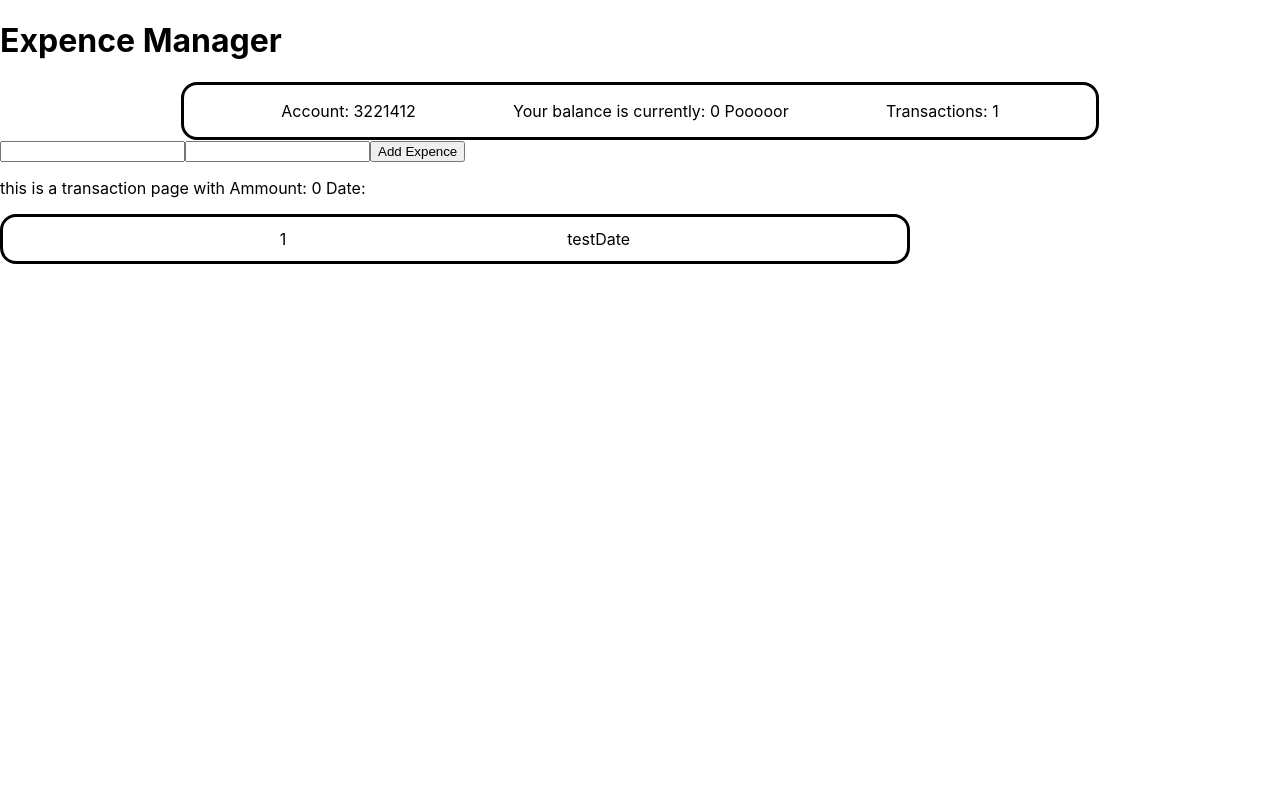
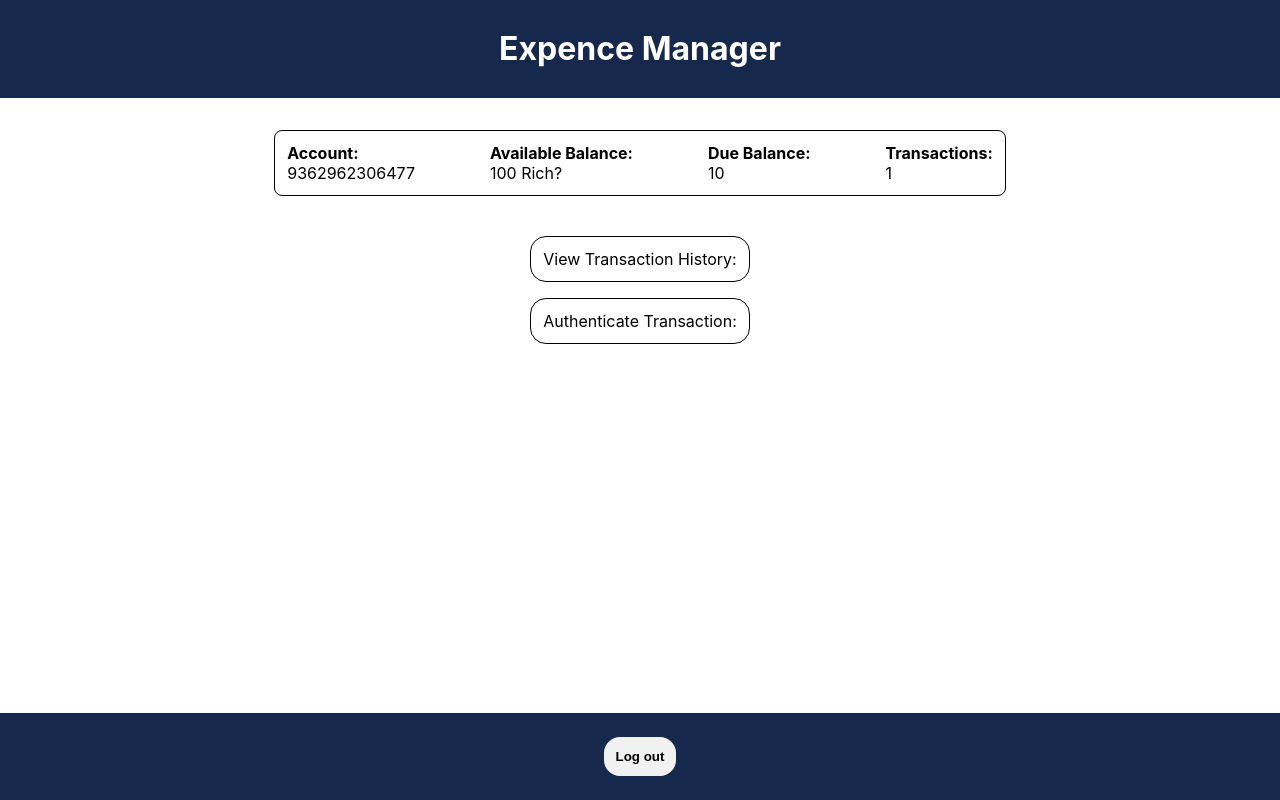
Before and after one commit to williamaredal/expense-manager, a React (Create React App) app: page / in a window 1280 px wide. Built offline with nearby package versions, Linux system fonts and the light colour scheme.

Commit message:
Improved dash layout, buttons, and store

```diff
--- a/src/App.js
+++ b/src/App.js
@@ -12,13 +12,7 @@ function App() {
   return (
     <div>
 
-      <header>
-        <h1> Expence Manager</h1>
-      </header>
-
       <Dashboard />
-      <Transaction />
-      <TransactionHistory />
 
     </div>
   );
--- /dev/null
+++ b/src/app/components/footer.js
@@ -0,0 +1,11 @@
+import React from 'react';
+
+export default function Footer (props) {
+    return (
+        <div className="footer">
+            <button onClick={() => console.log('log out was clicked')} className="button">
+                Log out
+            </button>
+        </div>
+    )
+}
--- /dev/null
+++ b/src/app/components/header.js
@@ -0,0 +1,10 @@
+import React from 'react';
+
+
+export default function Header () {
+    return (
+        <div className="header">
+            <h1> Expence Manager</h1>
+        </div>
+    )
+}
--- a/src/app/store.js
+++ b/src/app/store.js
@@ -1,7 +1,11 @@
 import { configureStore } from '@reduxjs/toolkit';
 
 const initialState = {
-  balance : 0,
+  accountNumber : Math.floor(Math.random()*10000000000000),
+  accountName : 'My Account Name',
+  accountAvailableBalance : 100, // sum of authenticated transactions
+  accountDueBalance : 10, // sum of transactions pending authentication
+
   transactions : [
     {
       ammount : 1,
@@ -12,12 +16,19 @@ const initialState = {
 
 function AccountantReducer ( state = initialState, action) {
 
+  console.log(state, action)
+
   switch(action.type) {
     case 'expences/balance' :
-    return { ...state, balance : state.balance + action.payload}
+    return {
+      ...state,
+      balance : state.balance + action.payload}
 
     case 'expences/addTransaction' :
-    return { ...state, balance : state.balance + action.payload.ammount, transactions : [ ...state.transactions, { ammount : action.payload.ammount, date : action.payload.date }] }
+    return {
+      ...state,
+      accountDueBalance : state.accountDueBalance + action.payload.ammount,
+      transactions : [ ...state.transactions, { ammount : action.payload.ammount, date : action.payload.date }] }
 
     default :
     return state
--- a/src/app/views/dashboard.js
+++ b/src/app/views/dashboard.js
@@ -1,39 +1,95 @@
 import React, { useState } from 'react';
 import { connect } from 'react-redux';
 import store from '../store';
+import Header from '../components/header';
+import Footer from '../components/footer';
 import  './homepage.css'
+
 
 const mapStateToProps = (state) => {
     return {
-        balance : state.balance,
+        accountAvailableBalance : state.accountAvailableBalance,
+        accountDueBalance : state.accountDueBalance,
         transactions : state.transactions
     }
 }
 
 function Dashboard (props) {
-    const [accountBalance, updateBalance] = useState(store.getState().balance);
-    const [accountNumber, updateAccountNumber] = useState(3221412);
+    const [availableBalance, updateAvailableBalance] = useState(store.getState().accountAvailableBalance);
+    const [dueBalance, updateDueBalance] = useState(store.getState().accountDueBalance);
+    const [accountNumber, updateAccountNumber] = useState(store.getState().accountNumber);
     const [accountTransactions, updateTransactions] = useState(store.getState().transactions.length);
 
     store.subscribe( () => {
-        updateBalance(props.balance)
+        updateAvailableBalance(props.accountAvailableBalance)
+        updateDueBalance(props.accountDueBalance)
         updateTransactions(props.transactions.length)
     });
 
     return (
-        <div className="balanceView">
-            <div className="balanceCard">
-                <div className="cell">
-                        Account: {accountNumber}
+        <div className="mainView">
+            <Header />
+
+            <div className="balanceView">
+
+                <div className="balanceCard">
+
+                    <div className="cell">
+                        <div>
+                            <b>Account:</b>
+                        </div>
+                        <div>
+                            {accountNumber}
+                        </div>
+                    </div>
+
+                    <div className="cell">
+                        <div>
+                            <b>Available Balance:</b>
+                        </div>
+                        <div>
+                            {availableBalance}
+                            {availableBalance <= 0 ? ' Pooooor' : ' Rich?'}
+                        </div>
+                    </div>
+
+                    <div className="cell">
+                        <div>
+                            <b>Due Balance:</b>
+                        </div>
+                        <div>
+                            {dueBalance}
+                        </div>
+                    </div>
+
+                    <div className="cell">
+                        <div>
+                            <b>Transactions:</b>
+                        </div>
+                            <div>
+                                {accountTransactions}
+                            </div>
+                    </div>
+
                 </div>
-                <div className="cell">
-                        Your balance is currently: {accountBalance}
-                        {accountBalance <= 0 ? ' Pooooor' : 'Rich?'}
-                </div>
-                <div className="cell">
-                        Transactions: {accountTransactions}
-                </div>
+
+
             </div>
+            <div onClick={() => console.log('transactionHistory clicked')} className="specialButton">
+                    <div>
+                        View Transaction History:
+                    </div>
+
+            </div>
+
+            <div onClick={() => console.log('authTransaction clicked')} className="specialButton">
+                    <div>
+                        Authenticate Transaction:
+                    </div>
+
+            </div>
+
+            <Footer />
 
         </div>
     )
--- a/src/app/views/homepage.css
+++ b/src/app/views/homepage.css
@@ -1,16 +1,45 @@
+.mainView {
+    display: flex;
+    flex-direction: column;
+    min-height: 100vh;
+}
+
 .balanceView {
     display: flex;
     justify-content: center;
+    margin: 2rem;
+}
+.cell {
+    padding: 0.75rem;
 }
 
 .balanceCard {
-    border-radius: 1rem;
-    padding: 0.5rem;
-    width: 70%;
+    border-radius: 0.5rem;
+    width: 60%;
     border-style: solid;
+    border-width: thin;
     border-color: black;
     display: flex;
-    justify-content: space-evenly;
+    justify-content: space-between;
+}
+
+.balanceCard:hover {
+    box-shadow: 0 0 2px black;
+}
+
+.specialButton {
+    display: flex;
+    width: fit-content;
+    border-radius: 1rem;
+    border: solid;
+    border-width: thin;
+    padding: 0.75rem;
+    margin: 0.5rem;
+    align-self: center;
+}
+
+.specialButton:hover {
+    box-shadow: 0 0 2px black;
 }
 
 .transactionCard {
@@ -19,11 +48,47 @@
     margin-bottom: 0.25rem;
     width: 70%;
     border-style: solid;
+    border-width: thin;
     border-color: black;
     display: flex;
     justify-content: space-evenly;
 }
 
-.cell {
-    padding: 0.5rem;
+.header {
+    position: sticky;
+    top: 0;
+    left: 0;
+    width: 100%;
+    justify-content: center;
+    display: flex;
+    background-color: #16284C;
+    color: white;
+    padding-top: 0.5rem;
+    padding-bottom: 0.5rem;
 }
+
+.footer{
+    position: fixed;
+    bottom: 0;
+    left: 0;
+    width: 100%;
+    justify-content: center;
+    display: flex;
+    background-color: #16284C;
+    color: white;
+    padding-top: 1.5rem;
+    padding-bottom: 1.5rem;
+}
+
+.button {
+    border-radius: 1rem;
+    border: none;
+    padding: 0.75rem;
+    background-color: #f1f1f1;
+    font-weight: bolder;
+}
+
+.button:hover {
+    background-color: #24a0ed;
+    box-shadow: 0 0 5px black;
+}
```
